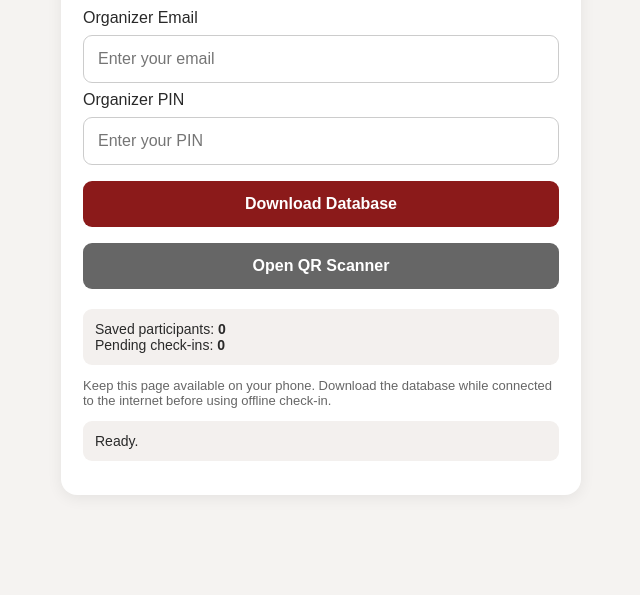
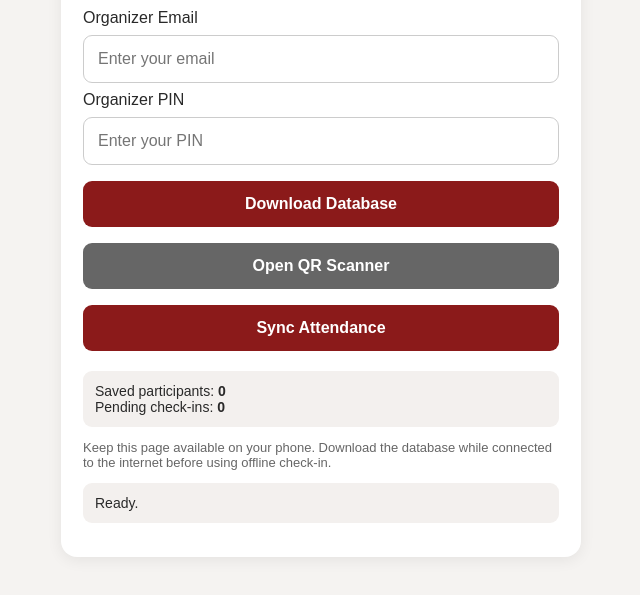
Before and after one commit to Scout-Checkin/Scout-Checkin, a plain HTML site: page offline.html in a window 1280 px wide. Shown: the part 153-748 px from the top of the page, without its empty margins (319-959 px from the left). Drawn offline with Linux system fonts and the light colour scheme.

Commit message:
Implement attendance synchronization feature
Added syncAttendance function to synchronize attendance records with the server, including error handling and user feedback.

```diff
--- a/offline.html
+++ b/offline.html
@@ -85,7 +85,9 @@ button:disabled { opacity:.5; }
   <button class="secondary" onclick="openScanner()">
     Open QR Scanner
   </button>
-
+<button onclick="syncAttendance()">
+    Sync Attendance
+</button>
   <div id="personBox" class="person hidden">
     <h3 id="personName"></h3>
     <div id="personDetails"></div>
@@ -330,7 +332,66 @@ async function refreshCounts() {
       "Local database ready: " + participants.length + " participants.";
   }
 }
+async function syncAttendance() {
+  const email = document.getElementById("email").value.trim();
+  const pin = document.getElementById("pin").value.trim();
 
+  if (!navigator.onLine) {
+    showMessage("Internet connection is required to sync.");
+    return;
+  }
+
+  if (!email || !pin) {
+    showMessage("Enter organizer email and PIN first.");
+    return;
+  }
+
+  try {
+    const records = await getAll("attendance");
+
+    if (!records.length) {
+      showMessage("No pending attendance records.");
+      return;
+    }
+
+    showMessage("Syncing " + records.length + " attendance record(s)...");
+
+    let synced = 0;
+
+    for (const record of records) {
+      const response = await jsonpRequest({
+        action: "sync",
+        email: email,
+        pin: pin,
+        record: JSON.stringify(record)
+      });
+
+      if (!response || response.success !== true) {
+        throw new Error(
+          response && response.error
+            ? response.error
+            : "Sync failed."
+        );
+      }
+
+      await new Promise((resolve, reject) => {
+        const transaction = db.transaction("attendance", "readwrite");
+        transaction.objectStore("attendance").delete(record.recordId);
+        transaction.oncomplete = resolve;
+        transaction.onerror = () => reject(transaction.error);
+      });
+
+      synced++;
+    }
+
+    showMessage("Successfully synced " + synced + " attendance record(s).");
+    await refreshCounts();
+
+  } catch (error) {
+    showMessage("Sync error: " + error.message);
+    await refreshCounts();
+  }
+}
 function openScanner() {
   window.open(
     "https://scout-checkin.github.io/Scout-Checkin/Scanner.html",
```
